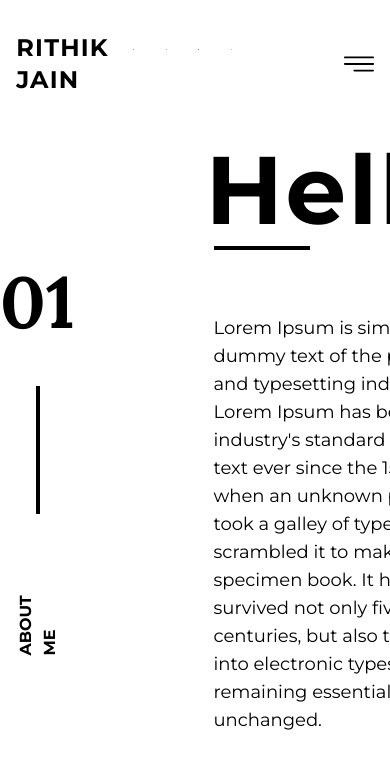
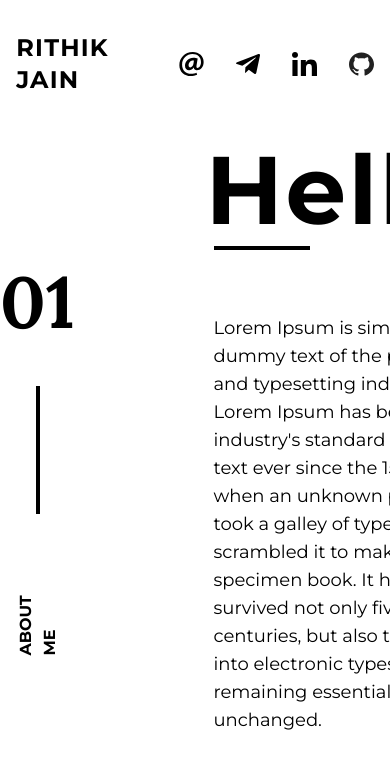
Before and after one commit to rithikjain/portfolio-web, a React (Create React App) app: page / in a window 390 px wide. Shown: the top 768 px of the page. Built offline with nearby package versions, Linux system fonts and the light colour scheme.

Commit message:
fix(header): remove hamburger menu

```diff
--- a/src/components/Header.jsx
+++ b/src/components/Header.jsx
@@ -3,15 +3,12 @@ import email from "../assets/email.svg";
 import linkedin from "../assets/linkedin.svg";
 import telegram from "../assets/telegram.svg";
 import github from "../assets/github.svg";
-import menu from "../assets/menu.svg";
 
 const Header = () => {
   return (
     <div>
       <div className="flex items-center justify-between w-11/12 mx-auto py-8">
         <h1 className="text-2xl font-semibold tracking-wider">RITHIK JAIN</h1>
-
-        <div className="flex space-x-28">
         <div className="flex space-x-8">
           <a href="mailto:rithik.jain3006@gmail.com">
             <img src={email} alt="Email" height="25px" width="25px" />
@@ -26,9 +23,6 @@ const Header = () => {
             <img src={github} alt="GitHub" height="25px" width="25px" />
           </a>
         </div>
-
-          <img src={menu} alt="Menu" width="30px" />
-        </div>
       </div>
     </div>
   );
```
Also changed, not shown: src/assets/menu.svg (deleted). Lines whose indentation alone changed are shown as unchanged.
